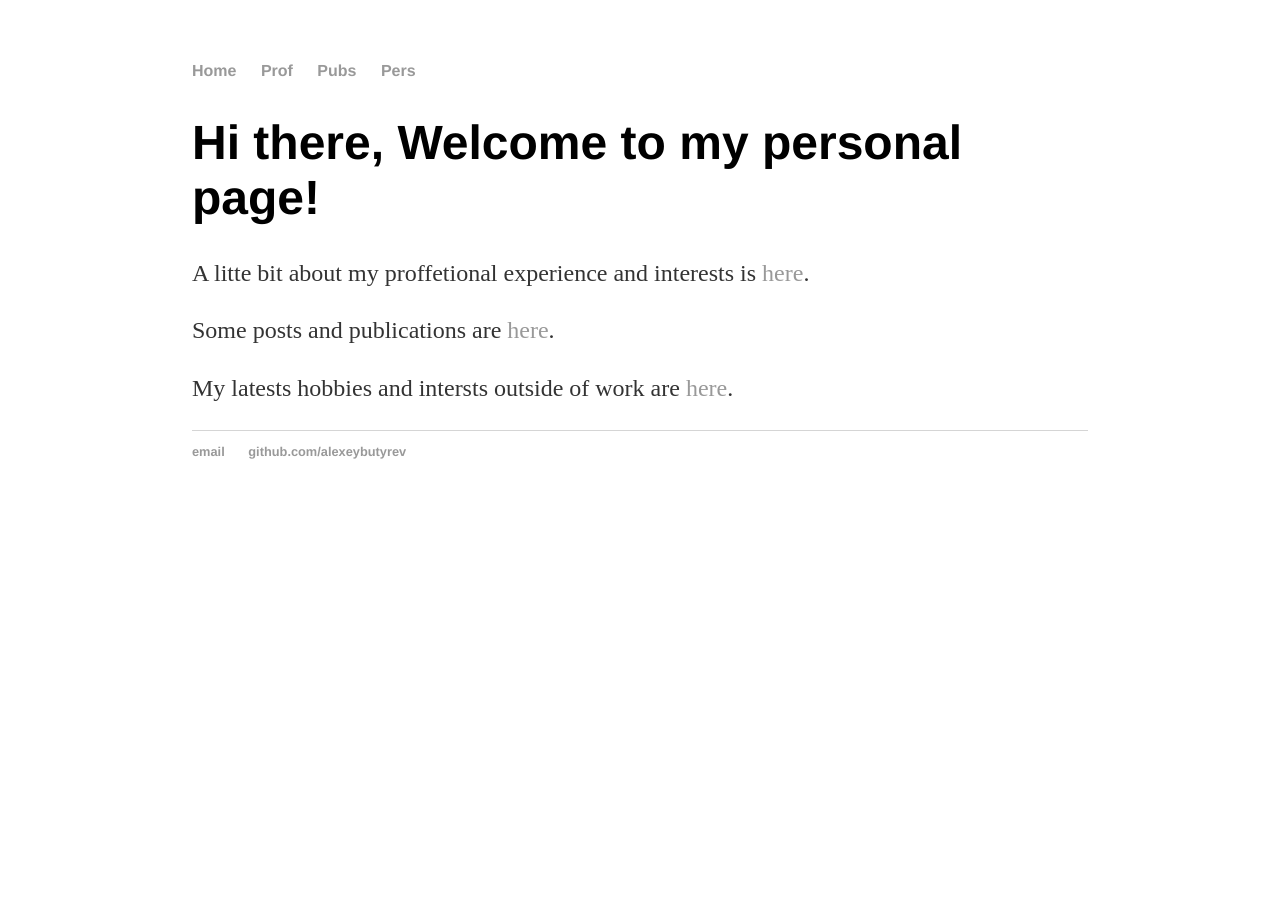
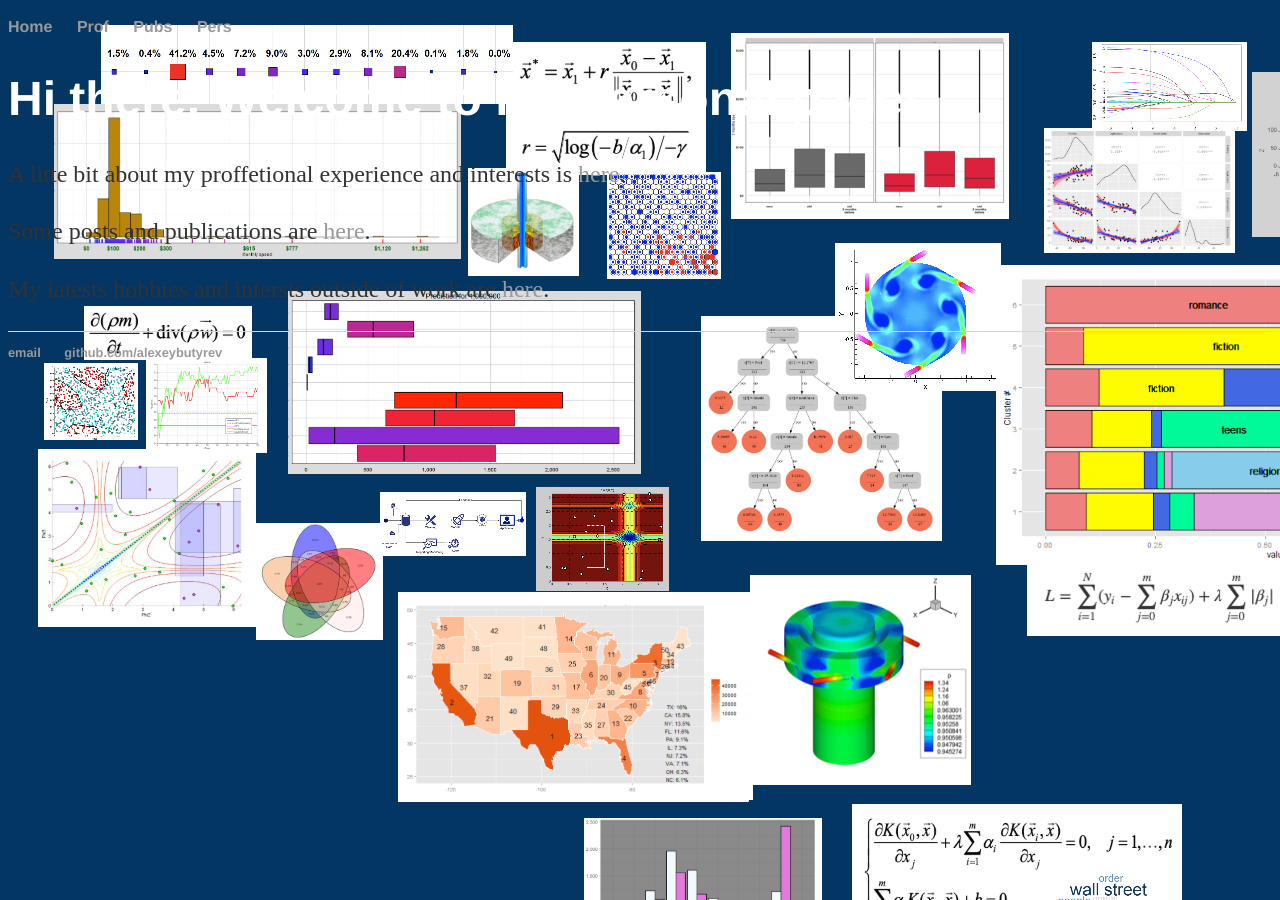
Before and after one commit to alexeybutyrev/alexeybutyrev.github.io, a Jekyll site: the page built from index.html, in a window 1280 px wide. Built offline with Jekyll 4.4.1, drawn with Linux system fonts in a browser that asks for light colours.

Commit message:
add background

```diff
--- a/css/main.css
+++ b/css/main.css
@@ -1,4 +1,9 @@
-body { margin: 60px auto; width: 70%; }
+body{
+    background-color: #033663;
+    background-image: url(background.png);
+    background-repeat-y: no-repeat;
+    color: #FFFFFF;
+}
 
 a { text-decoration: none; color: #999; }
 a:hover { text-decoration: underline; }
```
Also changed, not shown: css/background.png (added).
